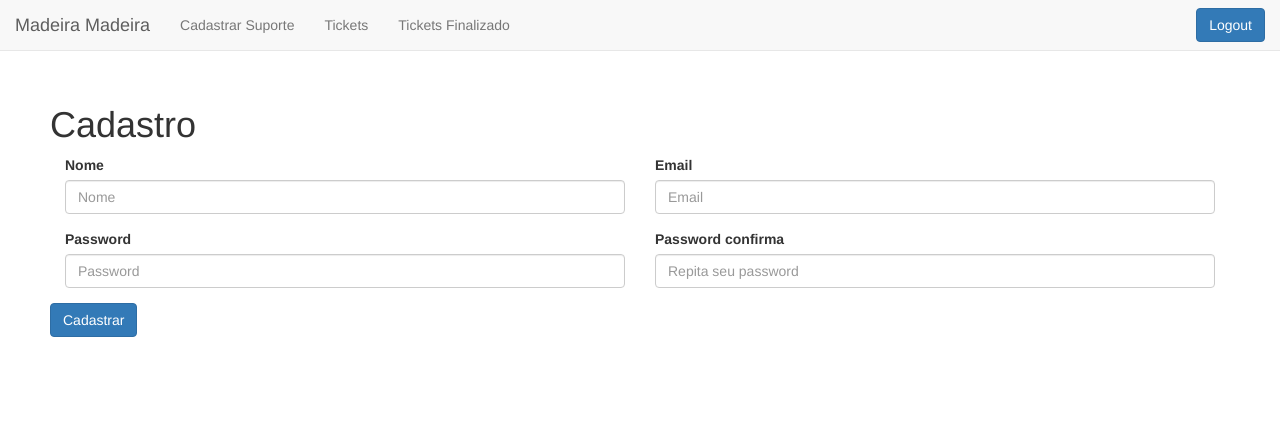
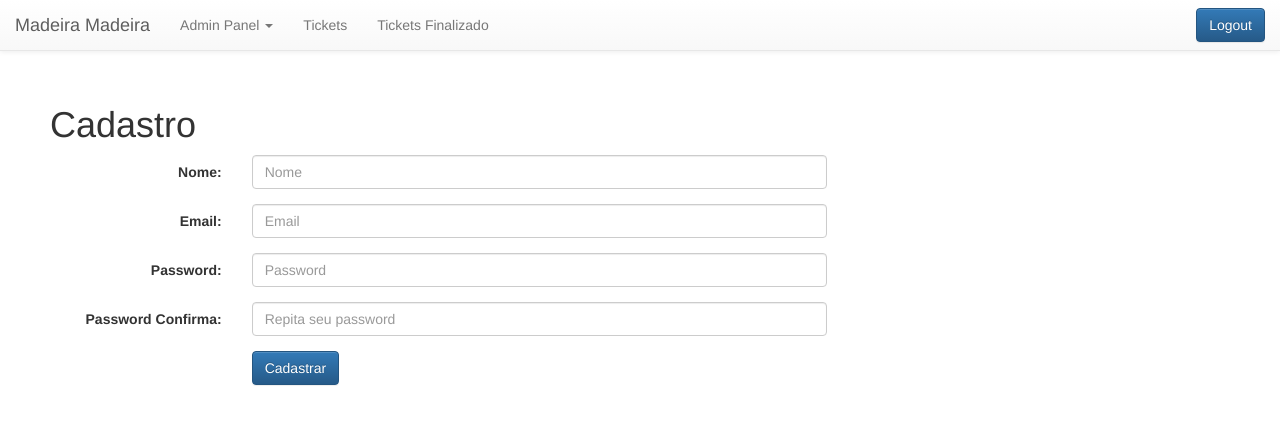
Before and after one commit to Olliveer/suportemm, a PHP site: page /signup.php in a window 1280 px wide. Shown: the top 425 px of the page. Run offline with PHP 8.4, Linux system fonts and the light colour scheme; the visitor is signed in with stand-in values (Sample User, id 1); some libraries are stand-ins or nearby versions.

```diff
--- a/www/assets/js/js.js
+++ b/www/assets/js/js.js
@@ -15,4 +15,7 @@ $("#mytable #checkall").click(function () {
     $("[data-toggle=tooltip]").tooltip();
 });
 
-$('.dropdown-toggle').dropdown();
+
+  $(function () {
+    $('.dropdown-toggle').dropdown();
+  });
--- a/www/footer.php
+++ b/www/footer.php
@@ -8,6 +8,8 @@
 </footer>
 
 <script src="assets/js/js.js"></script>
+<script src='http://code.jquery.com/jquery-2.1.3.min.js'></script>
+<script src='//maxcdn.bootstrapcdn.com/bootstrap/3.3.4/js/bootstrap.min.js'></script>
 
 </body>
 </html>
--- a/www/header.php
+++ b/www/header.php
@@ -9,9 +9,16 @@ session_start();
 <!--[if gt IE 8]><!-->
 <html class="no-js">
 <!--<![endif]-->
-<link href="//maxcdn.bootstrapcdn.com/bootstrap/3.3.7/css/bootstrap.min.css" rel="stylesheet" id="bootstrap-css">
-<script src="//maxcdn.bootstrapcdn.com/bootstrap/3.3.7/js/bootstrap.min.js"></script>
-<script src="//code.jquery.com/jquery-1.11.1.min.js"></script>
+
+<!-- Latest compiled and minified CSS -->
+<link rel="stylesheet" href="https://maxcdn.bootstrapcdn.com/bootstrap/3.3.7/css/bootstrap.min.css" crossorigin="anonymous">
+
+<!-- Optional theme -->
+<link rel="stylesheet" href="https://maxcdn.bootstrapcdn.com/bootstrap/3.3.7/css/bootstrap-theme.min.css"  crossorigin="anonymous">
+
+<!-- Latest compiled and minified JavaScript -->
+<script src="https://maxcdn.bootstrapcdn.com/bootstrap/3.3.7/js/bootstrap.min.js"  crossorigin="anonymous"></script>
+<script src="https://code.jquery.com/jquery-3.4.1.js" crossorigin="anonymous"></script>
 
 <head>
 	<meta charset="utf-8">
@@ -20,6 +27,8 @@ session_start();
 	<meta name="description" content="">
 	<meta name="viewport" content="width=device-width, initial-scale=1">
 	<link rel="stylesheet" type="text/css" href="assets/css/style.css">
+
+
 
 </head>
 
@@ -41,7 +50,13 @@ session_start();
 
 						<?php
 						if ($_SESSION['tipo']=='suporte') {
-										echo '<li><a href="signup.php">Cadastrar Suporte</a></li>
+							echo '<li class="dropdown"><a class="dropdown-toggle" data-toggle="dropdown" href="#">Admin Panel <span class="caret"></span></a>
+							<ul class="dropdown-menu">
+							<li><a href="signup.php?admin=true">Cadastrar Suporte</a></li>
+							<li><a href="#">Listar Usuario</a></li>
+							<li><a href="#">Pesquisar Ticket</a></li>
+							</ul>
+							</li>
 							<li><a href="home.php">Tickets</a></li>
 							<li><a href="lista.php">Tickets Finalizado</a></li>';     // ->  CRIAR CADASTRO DE TIPO DE USER PARA SUPORTE
 						}elseif ($_SESSION['tipo'] == 'user') {
--- a/www/includes/login.inc.php
+++ b/www/includes/login.inc.php
@@ -43,7 +43,7 @@ if (isset($_POST['login-submit'])) {
                     $_SESSION['userId'] = $row['idUsers'];
                     $_SESSION['nome'] = $row['nome'];
                     $_SESSION['tipo'] = $row['tipoUsuario'];
-                    header("Location: ../index.php?login=success");
+                    header("Location: ../home.php?login=success");
                     exit();
                   }elseif($tipo_usuario == "user"){
                     session_start();
@@ -51,7 +51,7 @@ if (isset($_POST['login-submit'])) {
                     $_SESSION['userId'] = $row['idUsers'];
                     $_SESSION['nome'] = $row['nome'];
                     $_SESSION['tipo'] = $row['tipoUsuario'];
-                    header("Location: ../index.php?login=success");
+                    header("Location: ../home.php?login=success");
                     exit();
 
                   }
--- a/www/index.php
+++ b/www/index.php
@@ -4,8 +4,7 @@
  ?>
 
 <main>
-
-index nada aqui
+NADA AQUIIIIIIIIIIIIIII INDEX
 </main>
 
 <?php
--- a/www/signup.php
+++ b/www/signup.php
@@ -15,7 +15,7 @@ require "header.php";
           echo '<p>Email e Username inválidos!!</p>';
         } else if ($_GET['error'] == "invaliduid") {
           echo '<p>Nome inválido!!</p>';
-        } else if ($_GET['error'] == "passwordcheckuid") {
+        } else if ($_GET['error'] == "passwordcheck") {
           echo '<p>Password não são iguais.</p>';
         } else if ($_GET['error'] == "usertake") {
           echo '<p>Usuario já existe!!</p>';
@@ -30,27 +30,54 @@ require "header.php";
       }
 
       ?>
-
-      <form action="includes/signup.inc.php" method="post">
-        <div class="form-row">
-          <div class="form-group col-md-6">
-            <label for="user_cadastro">Nome</label>
-            <input type="text" class="form-control" id="user_cadastro" name="user_cadastro" placeholder="Nome">
+      <form class="form-horizontal" action="includes/signup.inc.php" method="post">
+        <div class="form-group">
+          <label class="control-label col-sm-2" for="user_cadastro">Nome:</label>
+          <div class="col-sm-6">
+            <input type="text" class="form-control" name="user_cadastro" id="user_cadastro" placeholder="Nome">
           </div>
-          <div class="form-group col-md-6">
-            <label for="email_cadastro">Email</label>
+        </div>
+        <div class="form-group">
+          <label class="control-label col-sm-2" for="email_cadastro">Email:</label>
+          <div class="col-sm-6">
             <input type="email" class="form-control" id="email_cadastro" name="email_cadastro" placeholder="Email">
           </div>
-          <div class="form-group col-md-6">
-            <label for="pwd_cadastro">Password</label>
+        </div>
+        <div class="form-group">
+          <label class="control-label col-sm-2" for="pwd">Password:</label>
+          <div class="col-sm-6">
             <input type="password" class="form-control" id="pwd_cadastro" name="pwd_cadastro" placeholder="Password">
           </div>
-          <div class="form-group col-md-6">
-            <label for="pwd_cadastro_repeat">Password confirma</label>
+        </div>
+        <div class="form-group">
+          <label class="control-label col-sm-2" for="pwd">Password Confirma:</label>
+          <div class="col-sm-6">
             <input type="password" class="form-control" id="pwd_cadastro_repeat" name="pwd_cadastro_repeat" placeholder="Repita seu password">
           </div>
         </div>
+
+<?php
+if (isset($_GET["admin"])) {
+  if ($_GET["admin"] == "true") {?>
+    <div class="form-group">
+  <div class="col-sm-offset-2 col-sm-10">
+    <div class="checkbox">
+    <label><input type="checkbox" name="check_suporte" value="suporte">Suporte?</label>
+  </div>
+</div>
+</div>
+<?php }} ?>
+
+
+
+
+
+
+  <div class="form-group">
+    <div class="col-sm-offset-2 col-sm-10">
       <button type="submit" name="signup-submit" class="btn btn-primary">Cadastrar</button>
+    </div>
+  </div>
 </form>
 
 
```
Also changed, not shown: www/adminpanel.php (added, +43 -0 lines), www/includes/notify.inc.php (added, +32 -0 lines), www/includes/signup.inc.php (+35 -8 lines), www/reset-password.php (indentation only). Lines whose indentation alone changed are shown as unchanged.
